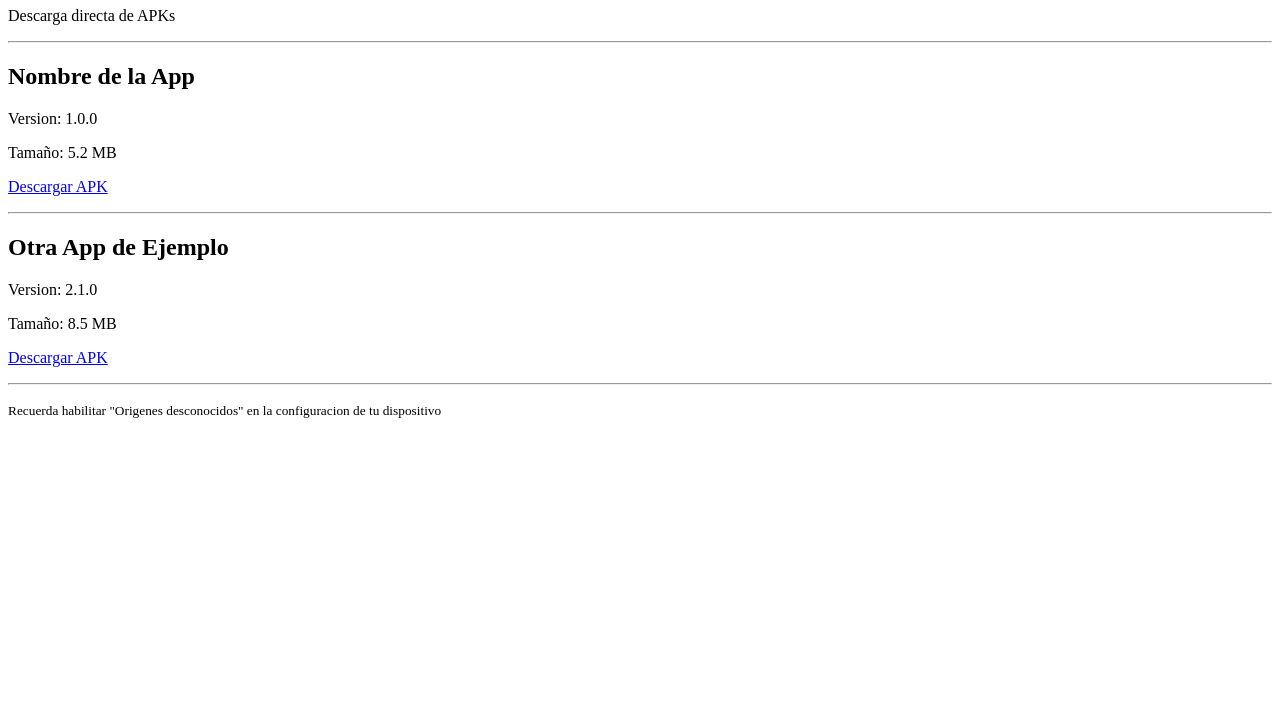
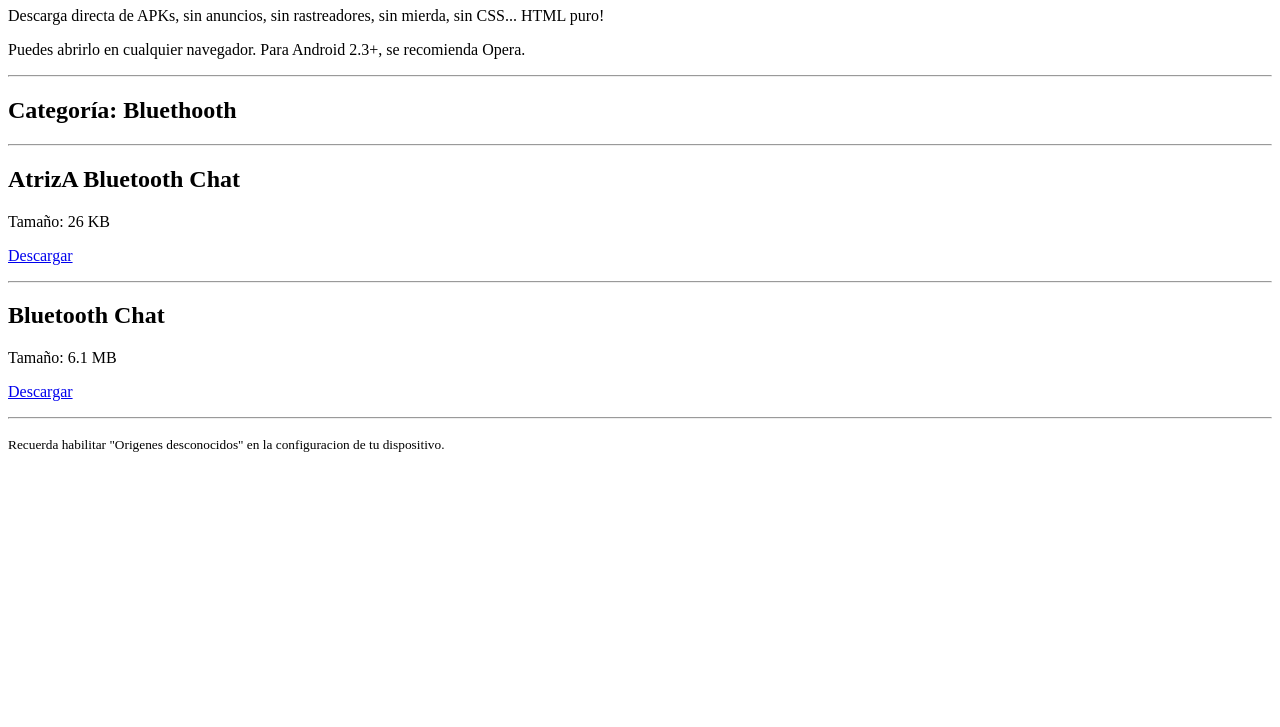
Before and after one commit to keygen7z/apk, a plain HTML site: page index.html in a window 1280 px wide. Shown: the part 73-800 px from the top of the page. Drawn offline with Linux system fonts and the light colour scheme.

Commit message:
Update index.html

```diff
--- a/index.html
+++ b/index.html
@@ -8,26 +8,30 @@
 </head>
 
 <body>
-    <h1>Mis Aplicaciones</h1>
-    <p>Descarga directa de APKs</p>
+
+    <h1>Android 2.3+ Store</h1>
+    <p>Descarga directa de APKs, sin anuncios, sin rastreadores, sin mierda, sin CSS... HTML puro!</p>
+    <p>Puedes abrirlo en cualquier navegador. Para Android 2.3+, se recomienda Opera.</p>
 
     <hr>
 
-    <h2>Nombre de la App</h2>
-    <p>Version: 1.0.0</p>
-    <p>Tamaño: 5.2 MB</p>
-    <p><a href="apks/tu-app.apk">Descargar APK</a></p>
+    <h2>Categoría: Bluethooth</h2>
 
     <hr>
 
-    <h2>Otra App de Ejemplo</h2>
-    <p>Version: 2.1.0</p>
-    <p>Tamaño: 8.5 MB</p>
-    <p><a href="apks/otra-app.apk">Descargar APK</a></p>
+    <h2>AtrizA Bluetooth Chat</h2>
+    <p>Tamaño: 26 KB</p>
+    <p><a href="apks/AtrizA Bluetooth.apk">Descargar</a></p>
 
     <hr>
 
-    <p><small>Recuerda habilitar "Origenes desconocidos" en la configuracion de tu dispositivo</small></p>
+    <h2>Bluetooth Chat</h2>
+    <p>Tamaño: 6.1 MB</p>
+    <p><a href="apks/Bluetooth Chat.apk">Descargar</a></p>
+
+    <hr>
+
+    <p><small>Recuerda habilitar "Origenes desconocidos" en la configuracion de tu dispositivo.</small></p>
 
 </body>
 
```
